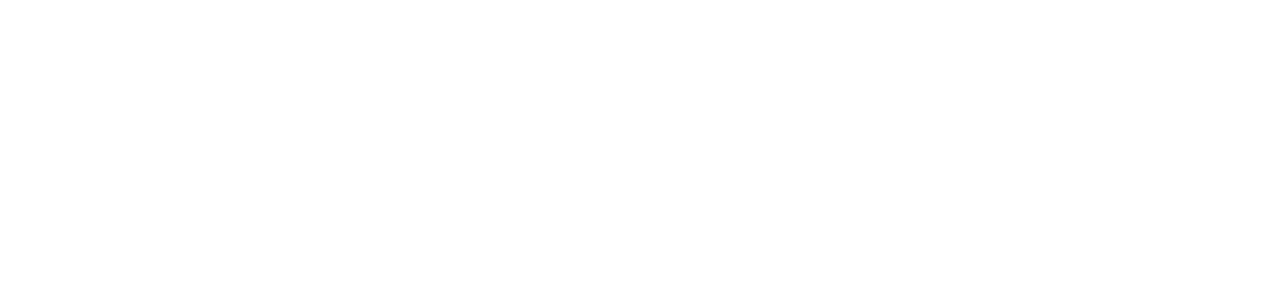
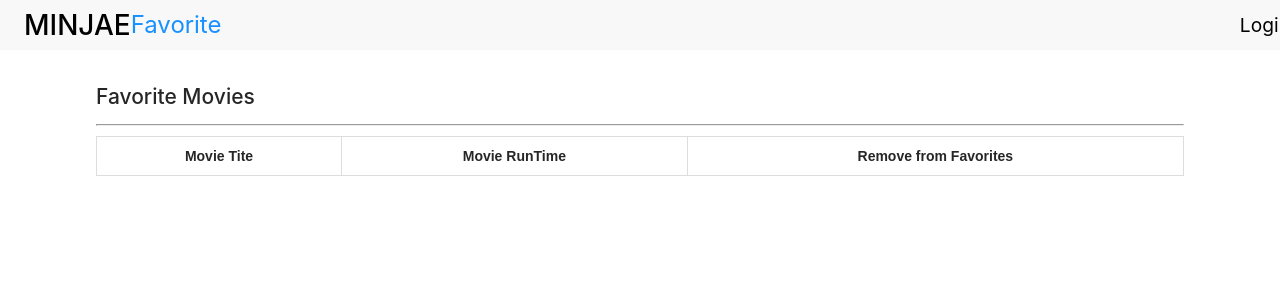
Before and after one commit to ssi02014/The-Movie-App, a React (Create React App) app in the folder client/: page /favorite in a window 1280 px wide. Shown: the top 300 px of the page. Built offline with nearby package versions, Linux system fonts and the light colour scheme; no server answers.

Commit message:
Implement: Favorite Page UI

```diff
--- a/client/src/App.js
+++ b/client/src/App.js
@@ -7,6 +7,7 @@
 import Auth from './hoc/auth';
 import MovieDetail from './components/views/MovieDetail/MovieDetail';
 import mainPage from './Pages/mainPage';
+import FavoritePage from './components/views/FavoritePage/FavoritePage';
 
 function App() {
 
@@ -18,6 +19,7 @@
             <Route path="/login" component={Auth(LoginPage, false)}></Route>
             <Route path="/register" component={Auth(RegisterPage, false)}></Route>
             <Route path="/movie/:movieId" component={MovieDetail}></Route>
+            <Route path="/favorite" component={Auth(FavoritePage, true)}></Route>
           </Switch>
       </Router>
     </>
--- /dev/null
+++ b/client/src/components/views/FavoritePage/FavoritePage.js
@@ -0,0 +1,28 @@
+import React from 'react';
+import Header from '../Header';
+import '../../../scss/favorite.scss';
+
+const FavoritePage = () => {
+    return (
+        <>
+            <Header></Header>
+            <div style={{ width: '85%', margin: '5rem auto'}}>
+                <h2>Favorite Movies</h2>
+                <hr />
+
+                <table>
+                    <thead>
+                        <tr>
+                            <th>Movie Tite</th>
+                            <th>Movie RunTime</th>
+                            <th>Remove from Favorites</th>
+                        </tr>
+                    </thead>
+                </table>
+
+            </div>
+        </>
+    );
+};
+
+export default FavoritePage;
--- a/client/src/components/views/Header.js
+++ b/client/src/components/views/Header.js
@@ -32,6 +32,7 @@
     return (
         <header>
             <h1 className="header-title"><Link to="/">MINJAE</Link></h1>
+            <Link to="/favorite" className="header-favorite">Favorite</Link>
             <ul className="header-menu">
                 {login ?
                 <li><Link to="/" onClick={onClickHandler}>Logout</Link></li>
--- a/client/src/scss/Header.scss
+++ b/client/src/scss/Header.scss
@@ -27,6 +27,10 @@
             }
         }
     }
+    .header-favorite {
+        margin-right: 78%;
+        font-size: 1.5rem;
+    }
     .header-menu {
         display: flex;
         list-style: none;
--- /dev/null
+++ b/client/src/scss/favorite.scss
@@ -0,0 +1,16 @@
+table {
+    font-family: Arial, Helvetica, sans-serif;
+    border-collapse: collapse;
+    width: 100%;
+    margin-top: 10px;
+}
+
+td, th {
+    border: 1px solid #dddddd;
+    text-align: center;
+    padding: 8px;
+}
+
+tr:nth-child(even) {
+    background-color: #dddddd;
+}
```
Also changed, not shown: 1 other file (tests, documents, lock files or other folders).
